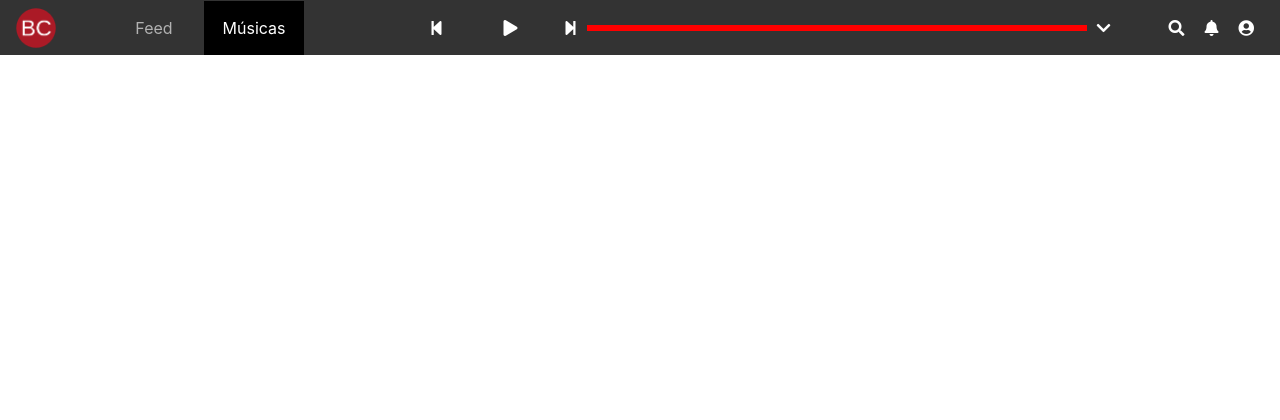
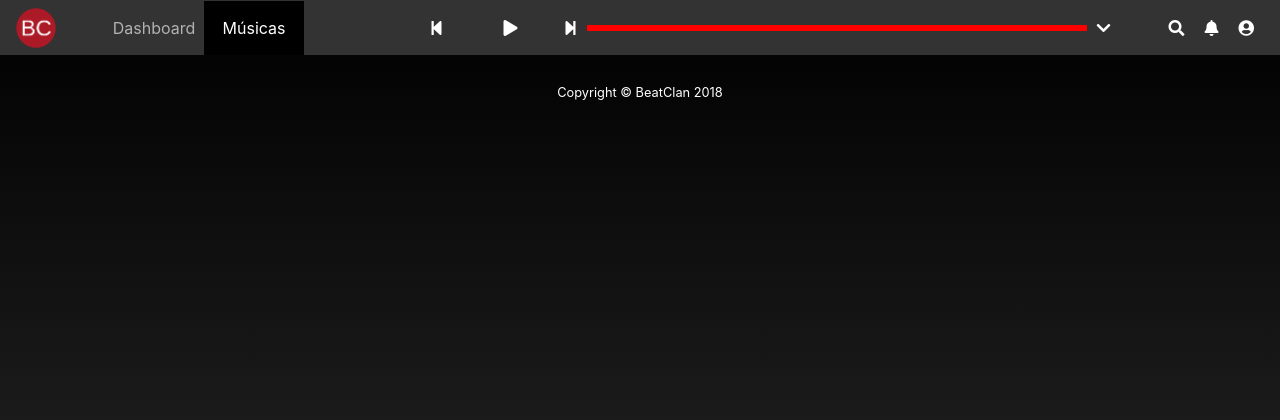
Before and after one commit to guilherme1guy/IHC20182, a Django app: page /music/ in a window 1280 px wide. Shown: the top 420 px of the page. Run offline with Django 3.2, Linux system fonts and the light colour scheme; some libraries are stand-ins or nearby versions.

Commit message:
Adding gradient, and correcting details

```diff
--- a/core/static/core/css/core.css
+++ b/core/static/core/css/core.css
@@ -1,7 +1,15 @@
+body {
+  background: linear-gradient(to top, #333333 0%, black 100%);
+  height: 100%;
+  margin: 0;
+  background-repeat: no-repeat;
+  background-attachment: fixed;
+}
+
 /* Navbar */
 .navbar {
-    background-color: #333333;
-    height: 55px;
+  background-color: #333333;
+  height: 55px;
 }
 
 /* Links */
--- a/core/templates/core/base.html
+++ b/core/templates/core/base.html
@@ -105,8 +105,6 @@
     </wrapper>
     </div>
 
-
-
     <!-- Scroll to Top Button (Only visible on small and extra-small screen sizes) -->
     <div class="scroll-to-top d-lg-none position-fixed ">
       <a class="js-scroll-trigger d-block text-center text-white rounded" href="#page-top">
--- a/dashboard/templates/dashboard/feed.html
+++ b/dashboard/templates/dashboard/feed.html
@@ -3,7 +3,7 @@
 {% block navbar %}
   <div class="collapse navbar-collapse" id="navbarNavAltMarkup">
     <div class="navbar-nav">
-      <a class="nav-item nav-link ml-5 selected" href="#">Feed</a>
+      <a class="nav-item nav-link ml-5 selected" href="#">Dashboard</a>
       <a class="nav-item nav-link" href="{% url 'music:my_music' %}">Músicas</a>
     </div>
   </div>
--- a/music/templates/music/my_music.html
+++ b/music/templates/music/my_music.html
@@ -3,7 +3,7 @@
 {% block navbar %}
   <div class="collapse navbar-collapse" id="navbarNavAltMarkup">
     <div class="navbar-nav">
-      <a class="nav-item nav-link ml-5" href="{% url 'dashboard:feed' %}">Feed</a>
+      <a class="nav-item nav-link ml-5" href="{% url 'dashboard:feed' %}">Dashboard</a>
       <a class="nav-item nav-link selected" href="#">Músicas</a>
     </div>
   </div>
```
Lines whose indentation alone changed are shown as unchanged.
